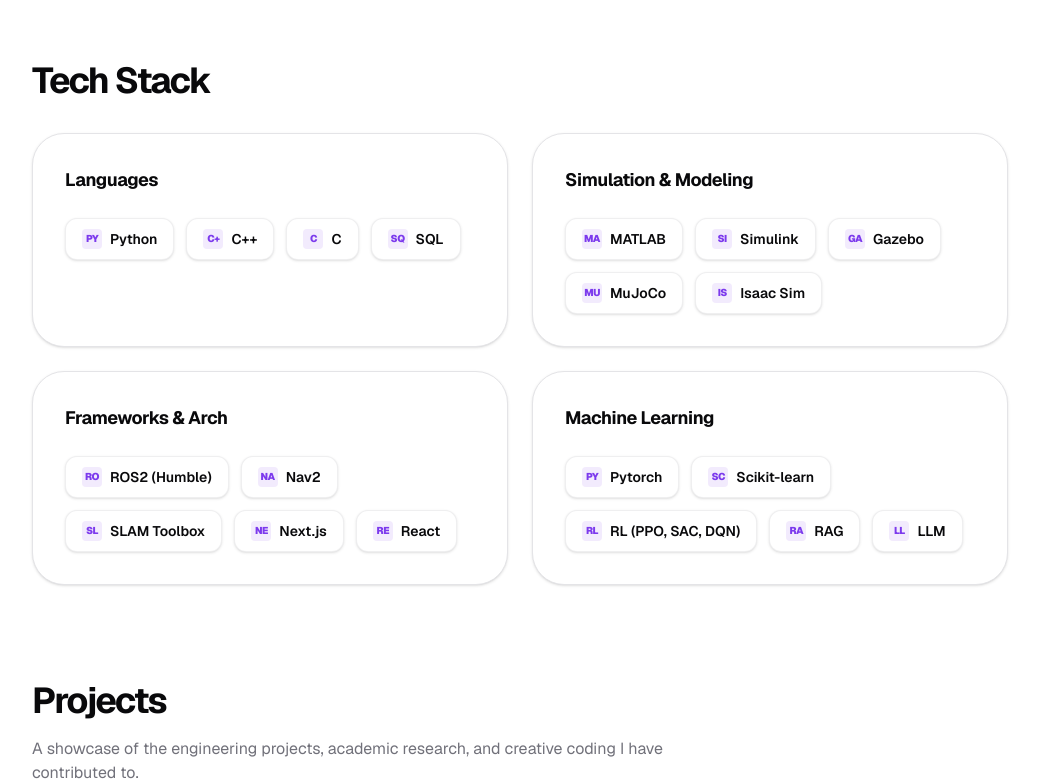
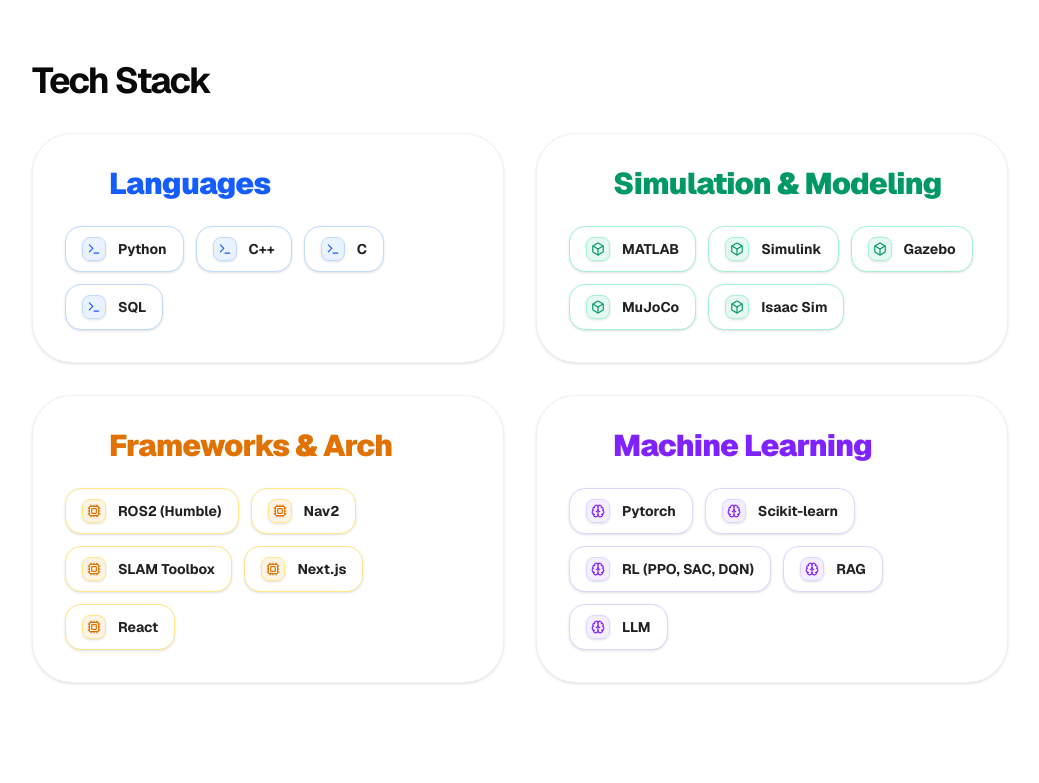
Before and after one commit to saivenkat1105/Portfolio_Website, a Next.js app: page / in a window 1280 px wide. Shown: the part 860-1643 px from the top of the page, without its empty margins (240-1279 px from the left). Built offline with nearby package versions, Linux system fonts and the light colour scheme.

Commit message:
Added accents to the tech stack

```diff
--- a/src/app/page.tsx
+++ b/src/app/page.tsx
@@ -1,5 +1,5 @@
 "use client";
-import { Mail, FileText, ChevronDown, ExternalLink, X, Layers, Code, Globe } from "lucide-react";
+import { Mail, FileText, ChevronDown, ExternalLink, X, Layers, Code, Globe, Cpu, Box, Brain, Terminal } from "lucide-react";
 
 const GithubIcon = ({ className }: { className?: string }) => (
   <svg xmlns="http://www.w3.org/2000/svg" width="24" height="24" viewBox="0 0 24 24" fill="none" stroke="currentColor" strokeWidth="2" strokeLinecap="round" strokeLinejoin="round" className={className}><path d="M15 22v-4a4.8 4.8 0 0 0-1-3.5c3 0 6-2 6-5.5.08-1.25-.27-2.48-1-3.5.28-1.15.28-2.35 0-3.5 0 0-1 0-3 1.5-2.64-.5-5.36-.5-8 0C6 2 5 2 5 2c-.3 1.15-.3 2.35 0 3.5A5.403 5.403 0 0 0 4 9c0 3.5 3 5.5 6 5.5-.39.49-.68 1.05-.85 1.65-.17.6-.22 1.23-.15 1.85v4" /><path d="M9 18c-4.51 2-5-2-7-2" /></svg>
@@ -60,11 +60,39 @@
   }
 ];
 
-// Helper to grab logos based on skill name mapping to generic SVGs or standard DevIcons
-function getIconForSkill(skill: string) {
+// Helper to define category-specific styling
+const categoryTheme = {
+  "Languages": {
+    color: "text-blue-600 dark:text-blue-400",
+    bg: "bg-blue-500/10",
+    border: "border-blue-200 dark:border-blue-800/50",
+    icon: <Terminal className="w-3.5 h-3.5" />
+  },
+  "Simulation & Modeling": {
+    color: "text-emerald-600 dark:text-emerald-400",
+    bg: "bg-emerald-500/10",
+    border: "border-emerald-200 dark:border-emerald-800/50",
+    icon: <Box className="w-3.5 h-3.5" />
+  },
+  "Frameworks & Arch": {
+    color: "text-amber-600 dark:text-amber-400",
+    bg: "bg-amber-500/10",
+    border: "border-amber-200 dark:border-amber-800/50",
+    icon: <Cpu className="w-3.5 h-3.5" />
+  },
+  "Machine Learning": {
+    color: "text-violet-600 dark:text-violet-400",
+    bg: "bg-violet-500/10",
+    border: "border-violet-200 dark:border-violet-800/50",
+    icon: <Brain className="w-3.5 h-3.5" />
+  }
+};
+
+function getIconForSkill(skill: string, category: string) {
+  const theme = categoryTheme[category as keyof typeof categoryTheme];
   return (
-    <div className="w-5 h-5 flex items-center justify-center shrink-0 bg-primary/10 text-primary rounded-sm text-[10px] font-black tracking-tighter">
-      {skill.slice(0, 2).toUpperCase()}
+    <div className={`w-6 h-6 flex items-center justify-center shrink-0 rounded-lg ${theme?.bg} ${theme?.color} shadow-sm border ${theme?.border}`}>
+      {theme?.icon}
     </div>
   );
 }
@@ -186,20 +214,27 @@
       <section id="skills" className="pt-24 scroll-mt-14">
         <h1 className="text-3xl font-bold tracking-tighter sm:text-4xl mb-8">Tech Stack</h1>
 
-        <div className="grid grid-cols-1 md:grid-cols-2 gap-6">
-          {Object.entries(skillsMap).map(([category, skills]) => (
-            <div key={category} className="p-8 rounded-[2rem] bg-card border border-border shadow-sm flex flex-col space-y-6">
-              <h3 className="text-lg font-bold tracking-tight text-foreground">{category}</h3>
+        <div className="grid grid-cols-1 md:grid-cols-2 gap-8">
+          {Object.entries(skillsMap).map(([category, skills]) => {
+            const theme = categoryTheme[category as keyof typeof categoryTheme];
+            return (
+              <div key={category} className="p-8 rounded-[2.5rem] bg-card border border-border/50 shadow-sm flex flex-col space-y-8 relative overflow-hidden group">
+                <div className={`absolute top-0 left-0 w-1 h-full ${theme?.bg.replace('/10', '/40')}`} />
+                <h3 className={`text-2xl sm:text-3xl font-black tracking-tight ${theme?.color} flex items-center gap-3 mb-6`}>
+                  <span className={`w-8 h-1 rounded-full ${theme?.bg.replace('/10', '/40')}`} />
+                  {category}
+                </h3>
                 <div className="flex flex-wrap gap-3">
                   {skills.map(skill => (
-                  <div key={skill} className="flex items-center px-4 py-2.5 bg-background border border-border/60 rounded-xl text-sm font-semibold shadow-sm hover:border-primary/50 hover:shadow-md transition-all cursor-default">
-                    {getIconForSkill(skill)}
-                    <span className="ml-2">{skill}</span>
+                    <div key={skill} className={`flex items-center px-4 py-2.5 bg-background border ${theme?.border} rounded-2xl text-sm font-bold shadow-sm hover:shadow-md transition-all cursor-default group/skill`}>
+                      {getIconForSkill(skill, category)}
+                      <span className="ml-3 text-foreground/90">{skill}</span>
                     </div>
                   ))}
                 </div>
               </div>
-          ))}
+            );
+          })}
         </div>
       </section>
 
--- a/src/data/projects.ts
+++ b/src/data/projects.ts
@@ -77,7 +77,7 @@
     slug: "genai-portfolio",
     title: "Generative AI Portfolio Architect",
     date: "2026",
-    type: "vibe",
+    type: "engineering",
     shortDescription: "A showcase of dynamic rendering techniques using foundation models to rapidly prototype a responsive Single Page Application.",
     longDescription: "This very website! Built to showcase the capabilities of generative AI assisted development workflows. It dynamically parses raw text data into an interactive portfolio leveraging modern web technologies. Focuses on minimal, aesthetic layout design combined with rich interactive micro-animations through Framer Motion.",
     tags: ["App Development", "Vibe Coded"],
```
Lines whose indentation alone changed are shown as unchanged.
